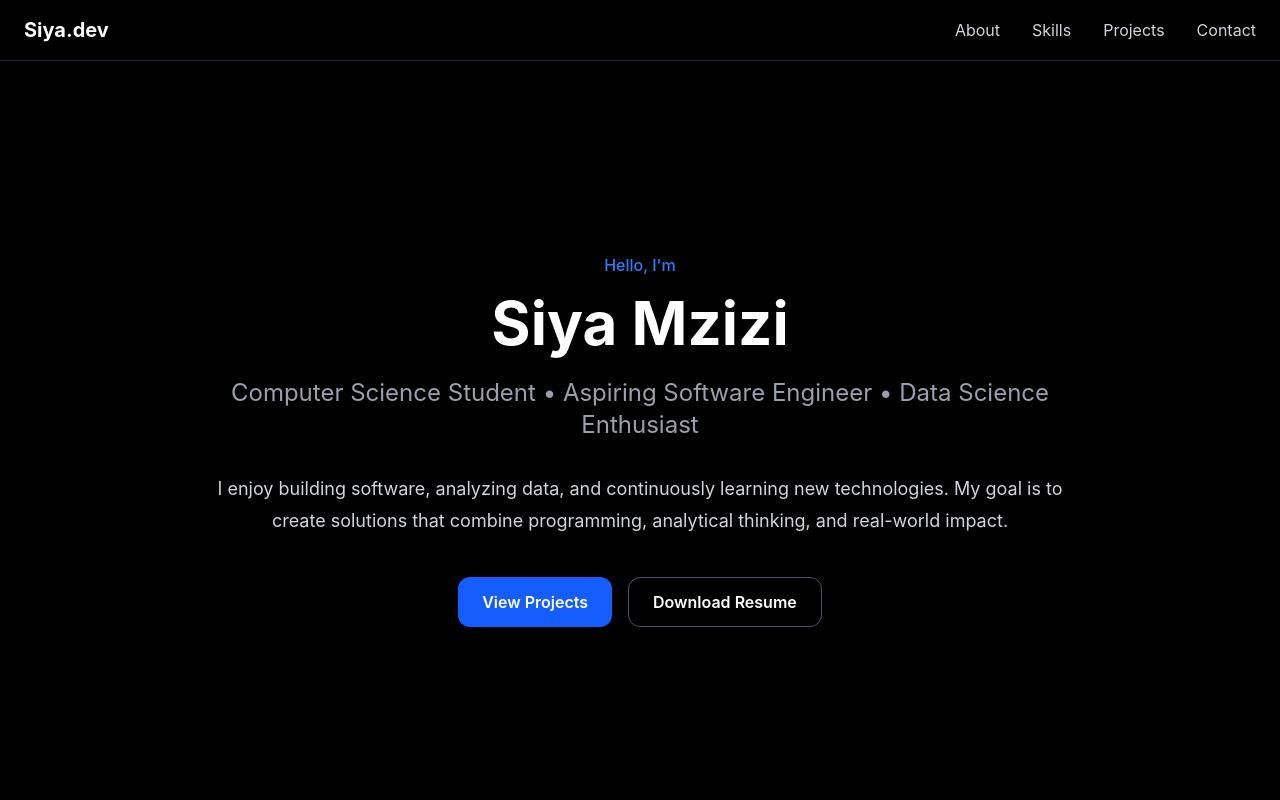
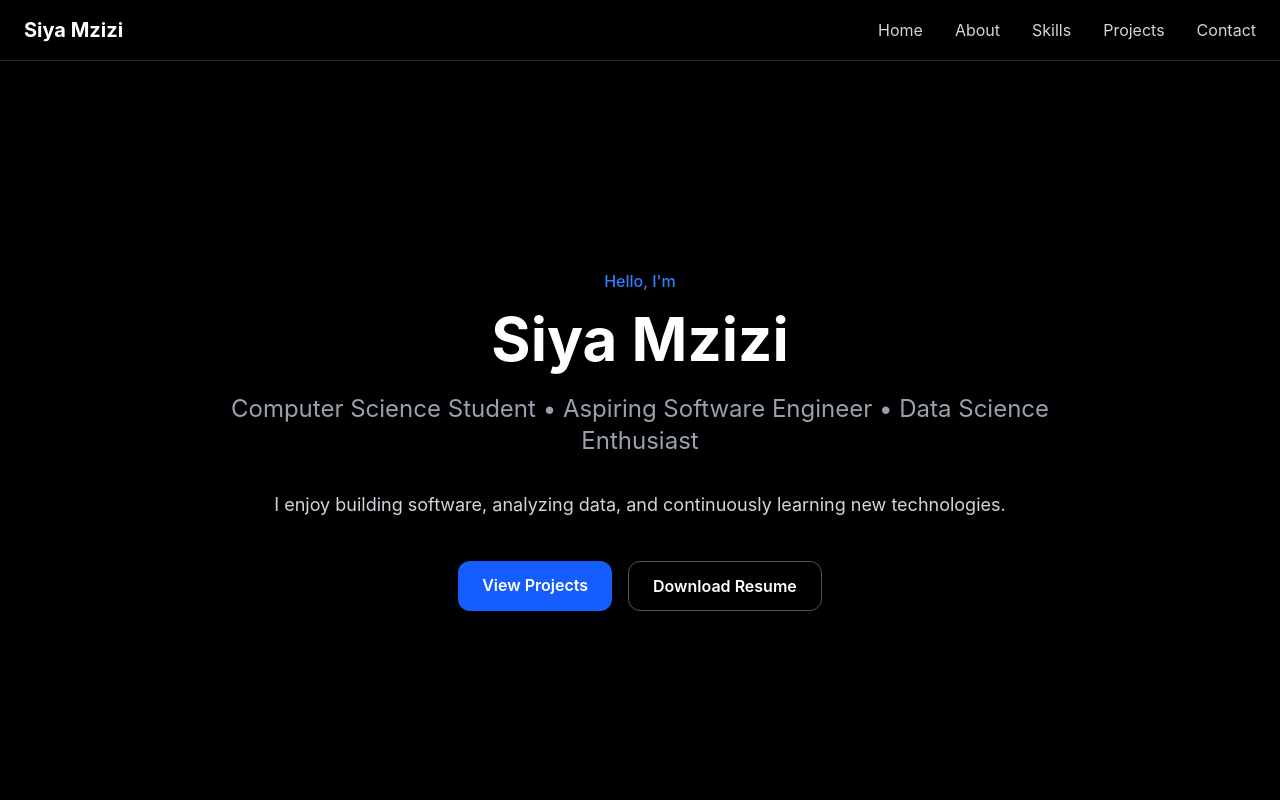
Before and after one commit to Phiophilus-Tseuoa/Potforlio_Website, a React app: page / in a window 1280 px wide. Shown: the top 800 px of the page. Built offline with nearby package versions, Linux system fonts and the light colour scheme; the HTML template or start-up script is replaced by a standard one.

Commit message:
Centralize site information in constants

```diff
--- a/src/App.jsx
+++ b/src/App.jsx
@@ -3,6 +3,7 @@ import Hero from "./sections/Hero";
 import About from "./sections/About";
 import Skills from "./sections/Skills";
 import Projects from "./sections/Projects";
+import Contact from "./sections/Contact";
 
 function App() {
   return (
@@ -12,6 +13,7 @@ function App() {
       <About />
       <Skills />
       <Projects />
+      <Contact />
     </main>
   );
 }
--- /dev/null
+++ b/src/Data/contact.js
@@ -0,0 +1,8 @@
+const contact = {
+  email: "siyabongamzizi@icloud.com",
+  github: "https://github.com/Phiophilus-Tseuoa",
+  linkedin: "https://www.linkedin.com/in/phiophilus-tseuoa",
+  location: "Nyíregyháza, Hungary",
+};
+
+export default contact;
--- a/src/components/Navbar.jsx
+++ b/src/components/Navbar.jsx
@@ -1,32 +1,45 @@
+import site from "../constants/site";
+
 export default function Navbar() {
   return (
-    <header className="fixed top-0 left-0 w-full bg-black/80 backdrop-blur-md border-b border-gray-800 z-50">
+    <header className="fixed top-0 left-0 w-full bg-black/80 backdrop-blur-md border-b border-neutral-800 z-50">
       <nav className="max-w-7xl mx-auto flex items-center justify-between px-6 py-4">
-        <h1 className="text-xl font-bold text-white">
-          Siya.dev
-        </h1>
+        {/* Logo */}
+        <a
+          href="#home"
+          className="text-xl font-bold text-white hover:text-blue-500 transition"
+        >
+          {site.name}
+        </a>
 
+        {/* Navigation Links */}
         <ul className="hidden md:flex gap-8 text-gray-300">
           <li>
-            <a href="#about" className="hover:text-white transition">
+            <a href="#home" className="hover:text-blue-500 transition">
+              Home
+            </a>
+          </li>
+
+          <li>
+            <a href="#about" className="hover:text-blue-500 transition">
               About
             </a>
           </li>
 
           <li>
-            <a href="#skills" className="hover:text-white transition">
+            <a href="#skills" className="hover:text-blue-500 transition">
               Skills
             </a>
           </li>
 
           <li>
-            <a href="#projects" className="hover:text-white transition">
+            <a href="#projects" className="hover:text-blue-500 transition">
               Projects
             </a>
           </li>
 
           <li>
-            <a href="#contact" className="hover:text-white transition">
+            <a href="#contact" className="hover:text-blue-500 transition">
               Contact
             </a>
           </li>
--- /dev/null
+++ b/src/constants/site.js
@@ -0,0 +1,13 @@
+const site = {
+  name: "Siya Mzizi",
+  title: "Computer Science Student",
+  tagline:
+    "Aspiring Software Engineer • Data Science Enthusiast",
+
+  description:
+    "I enjoy building software, analyzing data, and continuously learning new technologies.",
+
+  location: "Nyíregyháza, Hungary",
+};
+
+export default site;
--- a/src/index.css
+++ b/src/index.css
@@ -1 +1,5 @@
 @import "tailwindcss";
+
+html {
+  scroll-behavior: smooth;
+}
--- /dev/null
+++ b/src/sections/Contact.jsx
@@ -0,0 +1,62 @@
+import SectionTitle from "../components/SectionTitle";
+import contact from "../data/contact";
+
+export default function Contact() {
+  return (
+    <section
+      id="contact"
+      className="bg-neutral-950 py-24 px-6"
+    >
+      <div className="max-w-4xl mx-auto">
+
+        <SectionTitle
+          title="Let's Connect"
+          subtitle="I'm always interested in discussing software engineering, data science, and new opportunities."
+        />
+
+        <div className="space-y-6 text-lg">
+
+          <p>
+            <strong>Email:</strong>{" "}
+            <a
+              href={`mailto:${contact.email}`}
+              className="text-blue-500 hover:underline"
+            >
+              {contact.email}
+            </a>
+          </p>
+
+          <p>
+            <strong>GitHub:</strong>{" "}
+            <a
+              href={contact.github}
+              target="_blank"
+              rel="noreferrer"
+              className="text-blue-500 hover:underline"
+            >
+              GitHub Profile
+            </a>
+          </p>
+
+          <p>
+            <strong>LinkedIn:</strong>{" "}
+            <a
+              href={contact.linkedin}
+              target="_blank"
+              rel="noreferrer"
+              className="text-blue-500 hover:underline"
+            >
+              LinkedIn Profile
+            </a>
+          </p>
+
+          <p>
+            <strong>Location:</strong> {contact.location}
+          </p>
+
+        </div>
+
+      </div>
+    </section>
+  );
+}
--- a/src/sections/Hero.jsx
+++ b/src/sections/Hero.jsx
@@ -1,6 +1,8 @@
+import site from "../constants/site";
+
 export default function Hero() {
   return (
-    <section className="min-h-screen flex items-center justify-center px-6 pt-20">
+    <section id="home" className="min-h-screen flex items-center justify-center px-6 pt-20">
       <div className="max-w-4xl text-center">
 
         <p className="text-blue-500 font-medium mb-4">
@@ -8,27 +10,23 @@ export default function Hero() {
         </p>
 
         <h1 className="text-6xl font-bold mb-6">
-          Siya Mzizi
+          {site.name}
         </h1>
 
         <h2 className="text-2xl text-gray-400 mb-8">
-          Computer Science Student • Aspiring Software Engineer • Data Science Enthusiast
+          {site.title} • {site.tagline}
         </h2>
 
         <p className="text-lg text-gray-300 leading-8 mb-10">
-          I enjoy building software, analyzing data, and continuously learning
-          new technologies. My goal is to create solutions that combine
-          programming, analytical thinking, and real-world impact.
+          {site.description}
         </p>
 
         <div className="flex flex-col sm:flex-row justify-center gap-4">
-          <button className="bg-blue-600 hover:bg-blue-700 px-6 py-3 rounded-xl font-semibold transition">
-            View Projects
-          </button>
 
-          <button className="border border-gray-600 hover:border-blue-500 px-6 py-3 rounded-xl font-semibold transition">
-            Download Resume
-          </button>
+          <a href="#projects" className="bg-blue-600 hover:bg-blue-700 px-6 py-3 rounded-xl font-semibold transition">View Projects</a>
+
+          <a href="#" className="border border-gray-600 hover:border-blue-500 px-6 py-3 rounded-xl font-semibold transition">Download Resume</a>
+
         </div>
 
       </div>
--- a/src/sections/Journey.jsx
+++ b/src/sections/Journey.jsx
@@ -3,7 +3,7 @@ import TimelineItem from "../components/TimelineItem";
 
 export default function Journey() {
   return (
-    <section className="bg-black px-6 py-24">
+    <section id="journey" className="bg-black px-6 py-24">
       <div className="max-w-5xl mx-auto">
 
         <SectionTitle
```
